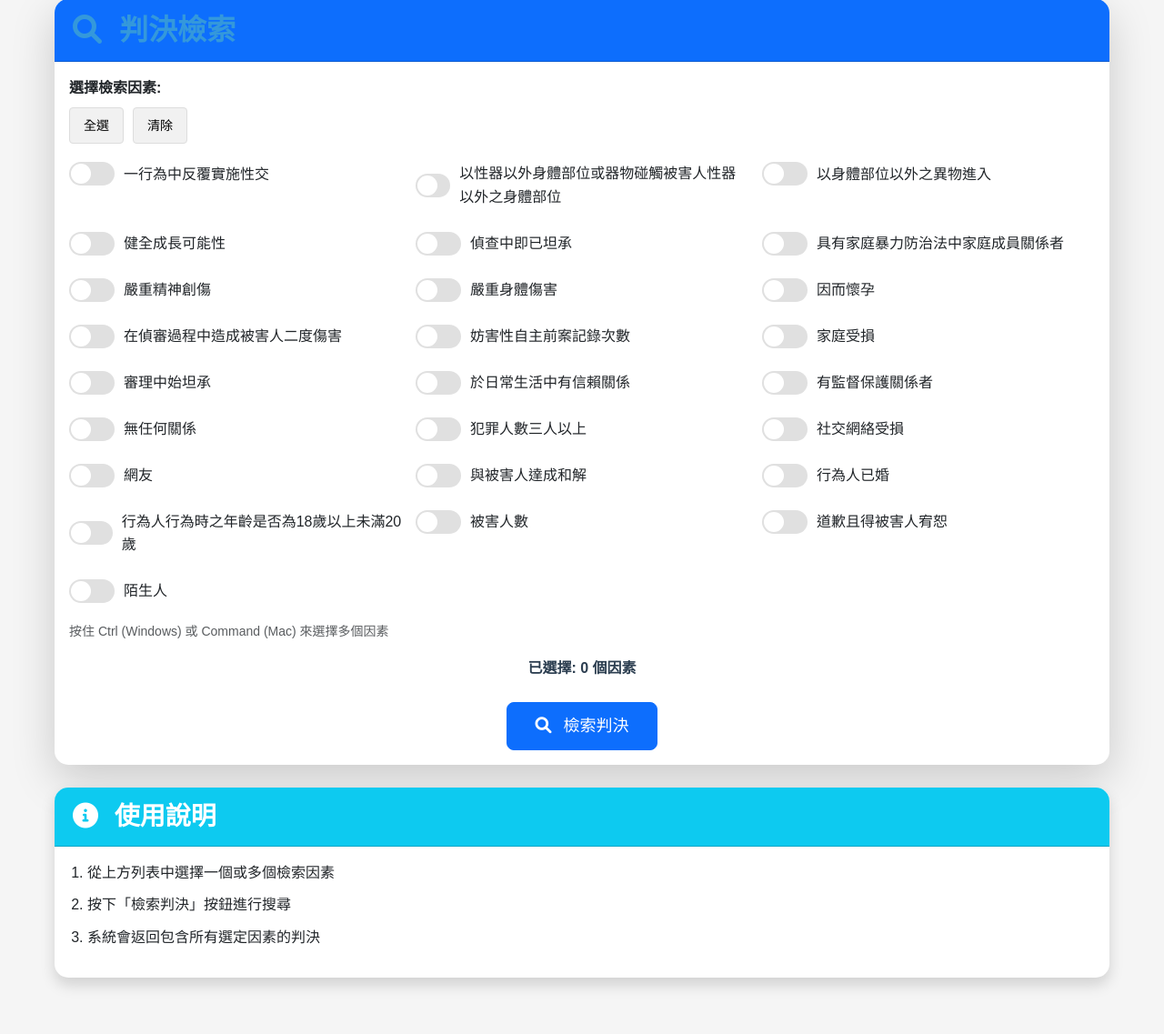
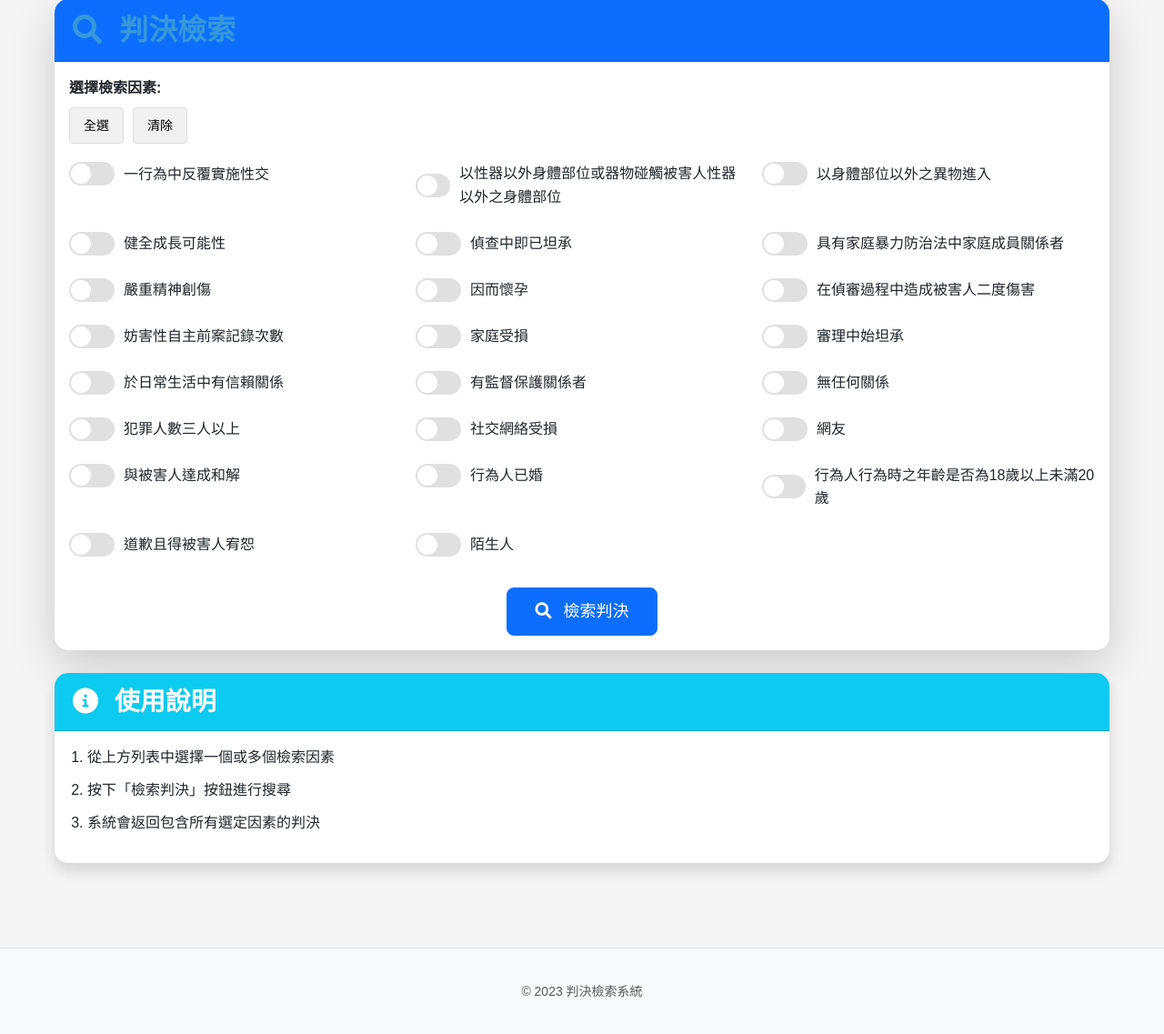
Before and after one commit to UDICatNCHU/FactorRetrieval, a Flask app: page / in a window 1280 px wide. Shown: the part 143-1280 px from the top of the page at 91% size. After the commit the page ends 1240 px from the top, so only its background shows below. Run offline with Flask 3, Linux system fonts and the light colour scheme.

Commit message:
移除不必要的選擇提示與計數顯示，簡化界面

```diff
--- a/inverted_index_075.json
+++ b/inverted_index_075.json
@@ -1,8 +1,4 @@
 {
-    "嚴重身體傷害": [
-        2
-    ],
-    "被害人數": [],
     "網友": [
         49,
         67,
--- a/templates/index.html
+++ b/templates/index.html
@@ -25,13 +25,9 @@
                         </div>
                         {% endfor %}
                     </div>
-                    <div class="mt-2 text-muted">
-                        <small>按住 Ctrl (Windows) 或 Command (Mac) 來選擇多個因素</small>
-                    </div>
                 </div>
             </div>
 
-            <div class="selected-count">已選擇: <span id="selectedCount">0</span> 個因素</div>
 
             <div class="text-center mt-4">
                 <button type="submit" class="btn btn-primary btn-lg">
```
